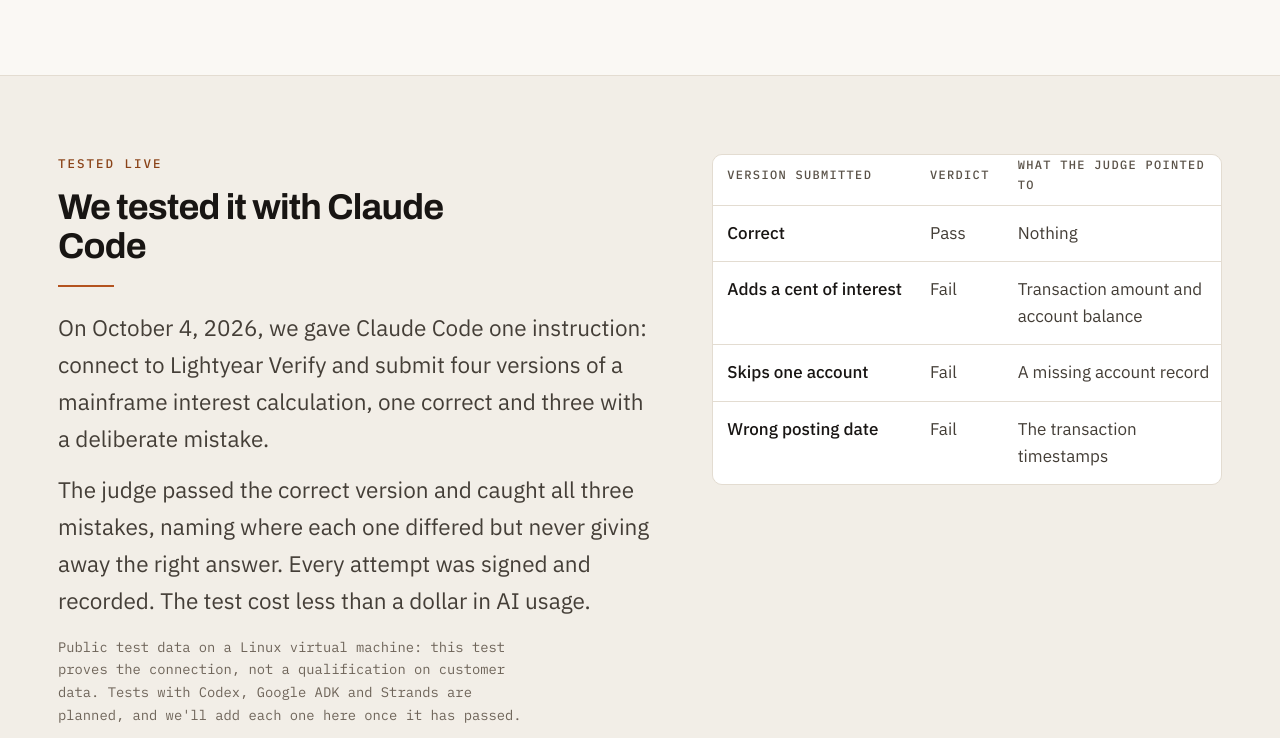
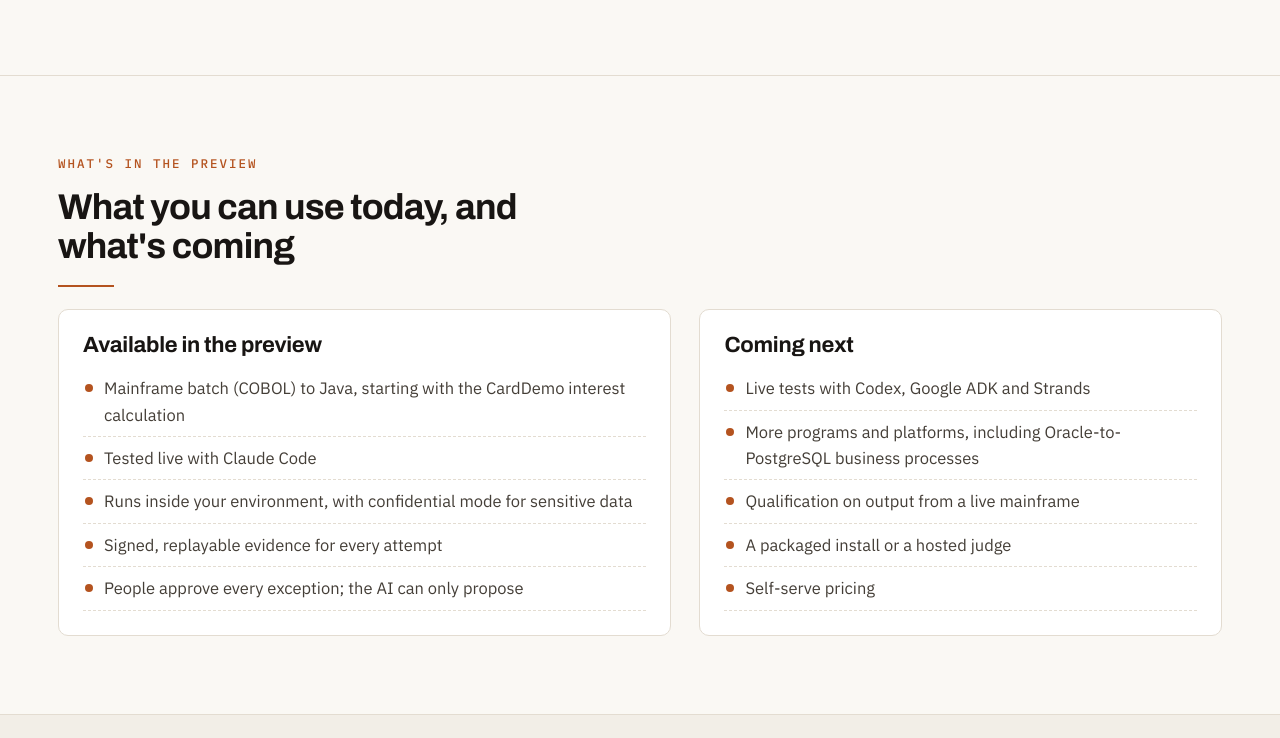
Before and after one commit to howardweale/lightyear-website, a plain HTML site: page verify.html in a window 1280 px wide. Shown: the part 3002-3740 px from the top of the page. Drawn offline with Linux system fonts and the light colour scheme.

Commit message:
Add files via upload

```diff
--- a/verify.html
+++ b/verify.html
@@ -634,29 +634,6 @@ function fitFrame(f){
 </div>
 </div>
 </div>
-<div class="band sunk" id="tested">
-<div class="wrap grid2" style="align-items:start">
-<div>
-<div class="eyebrow">Tested live</div>
-<h2 style="margin:16px 0 0;max-width:22ch">We tested it with Claude Code</h2>
-<div class="rule"></div>
-<p class="lead">On October 4, 2026, we gave Claude Code one instruction: connect to Lightyear Verify and submit four versions of a mainframe interest calculation, one correct and three with a deliberate mistake.</p>
-<p class="lead" style="margin-top:14px">The judge passed the correct version and caught all three mistakes, naming where each one differed but never giving away the right answer. Every attempt was signed and recorded. The test cost less than a dollar in AI usage.</p>
-<p class="note" style="margin-top:16px">Public test data on a Linux virtual machine: this test proves the connection, not a qualification on customer data. Tests with Codex, Google ADK and Strands are planned, and we'll add each one here once it has passed.</p>
-</div>
-<div class="panel">
-<table>
-<thead><tr><th>Version submitted</th><th>Verdict</th><th>What the judge pointed to</th></tr></thead>
-<tbody>
-<tr><td>Correct</td><td>Pass</td><td>Nothing</td></tr>
-<tr><td>Adds a cent of interest</td><td>Fail</td><td>Transaction amount and account balance</td></tr>
-<tr><td>Skips one account</td><td>Fail</td><td>A missing account record</td></tr>
-<tr><td>Wrong posting date</td><td>Fail</td><td>The transaction timestamps</td></tr>
-</tbody>
-</table>
-</div>
-</div>
-</div>
 <div class="band" id="preview">
 <div class="wrap">
 <div class="eyebrow">What's in the preview</div>
```
